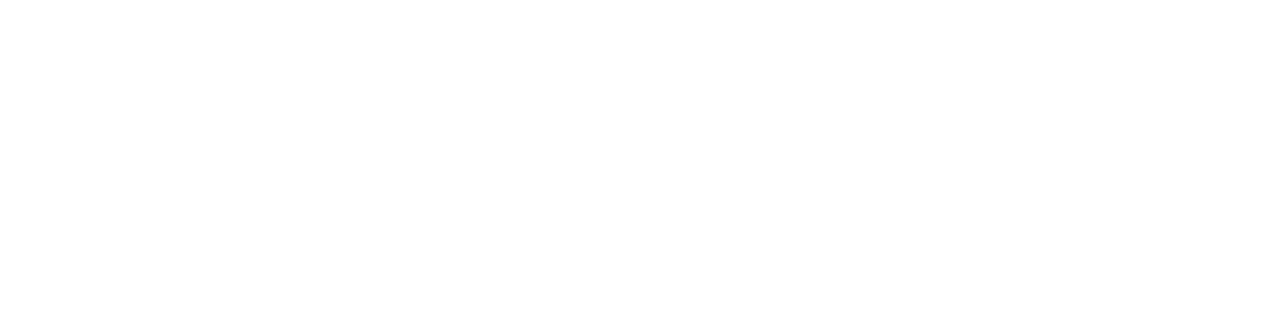
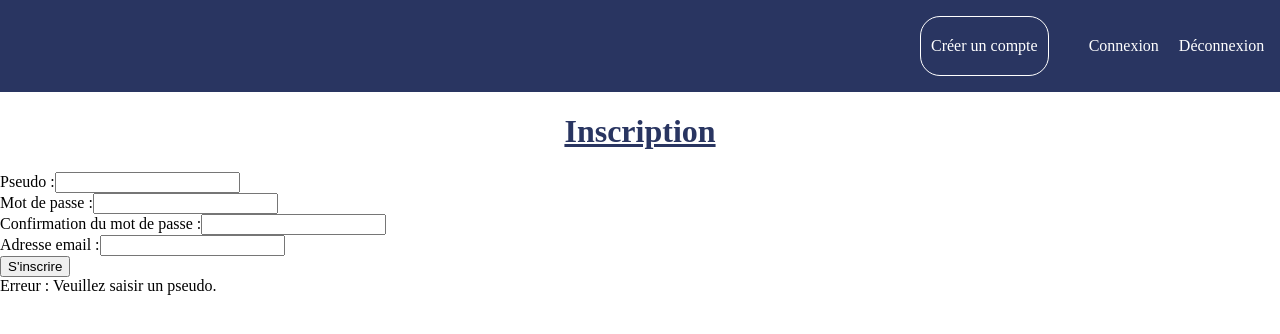
Before and after one commit to violettedanjou/Projet-4, a PHP site: page /index.php?action=inscriptionForm in a window 1280 px wide. Before the commit the part shown is empty. Shown: the top 334 px of the page. Run offline with PHP 8.4, Linux system fonts and the light colour scheme.

Commit message:
Ajout du formulaire d'inscription

```diff
--- a/index.php
+++ b/index.php
@@ -3,6 +3,40 @@ require('controller/controller.php');
 
 try {
     if (isset($_GET['action'])) {
+        if ($_GET['action'] == 'inscriptionForm') {
+            require('view/inscriptionView.php');
+
+            if ((isset($_POST['pseudo']) AND (strlen($_POST['pseudo']) != 0))) {
+                echo "Pseudo présent. ";
+
+                if ((isset($_POST['pass']) == isset($_POST['pass_confirm']))) {
+                    echo "Mots de passes identiques. ";
+
+                    if ((isset($_POST['email']))) {
+                        $_POST['email'] = htmlspecialchars($_POST['email']);
+
+                        if (preg_match("#^[a-z0-9._-]+@[a-z0-9._-]{2,}\.[a-z]{2,4}$#", $_POST['email'])) {
+                            echo 'L\'adresse ' . $_POST['email'] . ' est <strong>valide</strong> ! ';
+
+                            insert();
+                        }
+                        else {
+                            throw new Exception("L'adresse email n'est pas valide, recommencez. ", 1);
+                        }
+                    }
+                    else {
+                        throw new Exception("Veuillez entrer une adresse email. ", 1);
+                    }
+                }
+                else {
+                    throw new Exception("Mots de passe différents. ", 1);
+                }
+            }
+            else {
+                throw new Exception("Veuillez saisir un pseudo. ");
+            }
+        }
+
         if ($_GET['action'] == 'listPosts') {
             listPosts();
         }
--- a/public/commentaires.css
+++ b/public/commentaires.css
@@ -1,32 +1,3 @@
-h1, h3
-{
-    text-align: center;
-    color: #293561;
-    text-decoration: underline;
-}
-h3
-{
-    background-color: #293561;
-    color: white;
-    font-size: 0.9em;
-    margin-bottom: 0px;
-}
-.news p
-{
-    background-color: #CCCCCC;
-    margin-top: 0px;
-}
-.news
-{
-    width: 70%;
-    margin: auto;
-}
-
-a
-{
-    color: blue;
-    text-decoration: none;
-}
 /* MENU */
 body
 {
@@ -39,6 +10,11 @@ header
     height: auto;
     background-color: #293561;
     color: #ffffff;
+}
+a
+{
+    color: blue;
+    text-decoration: none;
 }
 ul
 {
@@ -80,3 +56,27 @@ li
 {
     text-decoration: underline;
 }
+/* Mise en forme des billets */
+h1, h3
+{
+    text-align: center;
+    color: #293561;
+    text-decoration: underline;
+}
+h3
+{
+    background-color: #293561;
+    color: white;
+    font-size: 0.9em;
+    margin-bottom: 0px;
+}
+.news p
+{
+    background-color: #CCCCCC;
+    margin-top: 0px;
+}
+.news
+{
+    width: 70%;
+    margin: auto;
+}
--- /dev/null
+++ b/view/inscriptionView.php
@@ -0,0 +1,17 @@
+<?php $title = "Inscription";
+
+ob_start(); ?>
+
+<h1>Inscription</h1>
+
+<form action="index.php?action=inscriptionForm" method="post">
+	<label for="pseudo">Pseudo :</label><input type="text" name="pseudo" required /><br/>
+	<label for="pass">Mot de passe :</label><input type="password" name="pass" required /><br/>
+	<label for="pass_confirm">Confirmation du mot de passe :</label><input type="password" name="pass_confirm" required /><br/>
+	<label for="email">Adresse email :</label><input type="email" name="email" required /><br/>
+	<input type="submit" name="inscription" value="S'inscrire">
+</form>
+
+<?php $content = ob_get_clean();
+require('template.php'); //grace à cette instruction on va pouvoir avoir notre menu sur toutes les pages de notre site
+?>
--- a/view/listPostsView.php
+++ b/view/listPostsView.php
@@ -26,6 +26,6 @@ while ($data = $posts->fetch())
 }
 $posts->closeCursor();
 ?>
-<?php $content = ob_get_clean(); ?> <!-- On récupère le code HTML, avec ob_start() et ob_get_clean(), et on le met dans la variable $content qui s'affichera dans le template.php-->
+<?php $content = ob_get_clean(); // On récupère le code HTML, avec ob_start() et ob_get_clean(), et on le met dans la variable $content qui s'affichera dans le template.php
 
-<?php require('view/template.php'); ?>
+require('view/template.php'); ?>
--- a/view/template.php
+++ b/view/template.php
@@ -10,7 +10,7 @@
         <header>
 			<nav>
 				<ul>
-					<li class="li" id="button_inscription"><a href="#inscription">Créer un compte </a></li>
+					<li class="li" id="button_inscription"><a href="index.php?action=inscriptionForm">Créer un compte </a></li>
 					<li class="li" id="button_connexion"><a href="#connexion">Connexion</a></li>
 					<li class="li" id="button_deconnexion"><a href="#deconnexion">Déconnexion</a></li>
 				</ul>
```
